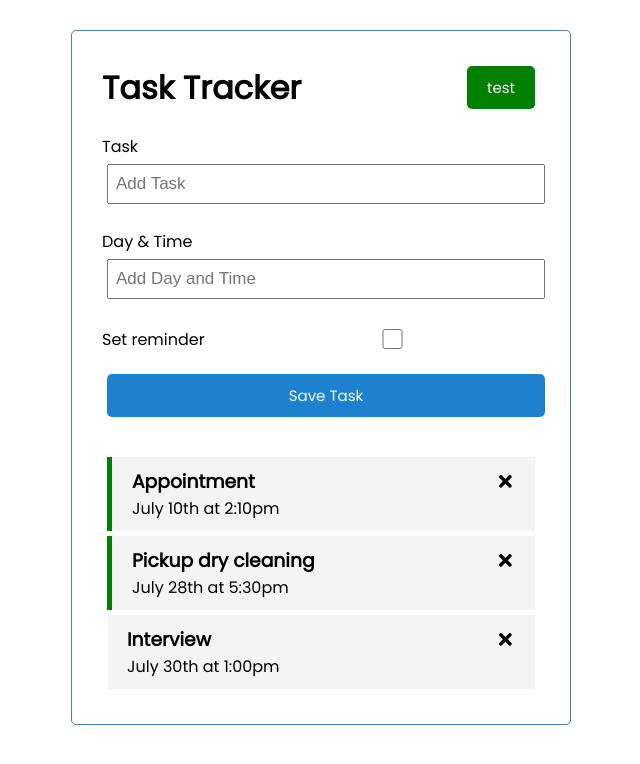
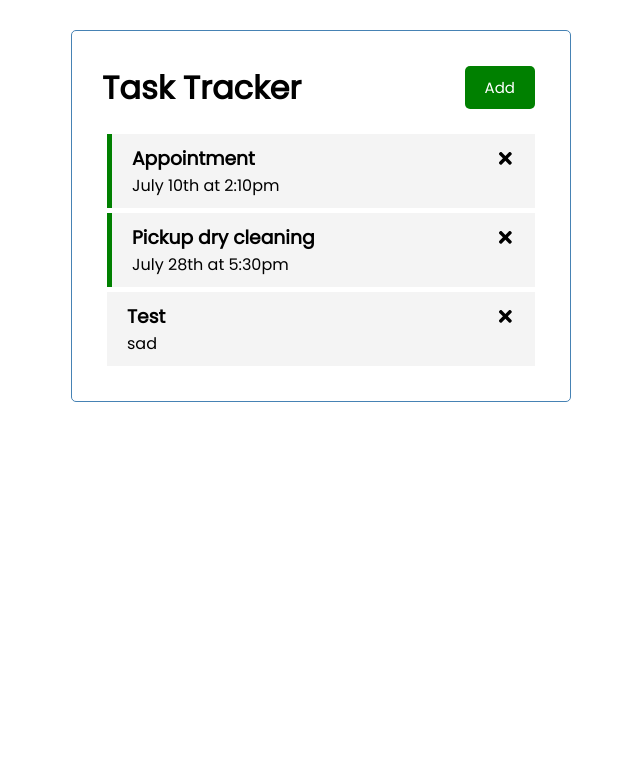
Before and after one commit to chowpow/react-app, a React (Create React App) app: page / in a window 1280 px wide. Shown: the top 764 px of the page, without its empty margins (319-959 px from the left). Built offline with nearby package versions, Linux system fonts and the light colour scheme; data requests are answered from the project's data file.

Commit message:
Now supports http requests to json server

```diff
--- /dev/null
+++ b/db.json
@@ -0,0 +1,22 @@
+{
+  "tasks": [
+    {
+      "id": 1,
+      "text": "Appointment",
+      "day": "July 10th at 2:10pm",
+      "reminder": true
+    },
+    {
+      "id": 2,
+      "text": "Pickup dry cleaning",
+      "day": "July 28th at 5:30pm",
+      "reminder": true
+    },
+    {
+      "text": "Test",
+      "day": "sad",
+      "reminder": false,
+      "id": 4
+    }
+  ]
+}
--- a/package.json
+++ b/package.json
@@ -6,6 +6,7 @@
     "@testing-library/jest-dom": "^5.11.4",
     "@testing-library/react": "^11.1.0",
     "@testing-library/user-event": "^12.1.10",
+    "json-server": "^0.16.3",
     "react": "^17.0.2",
     "react-dom": "^17.0.2",
     "react-icons": "^4.2.0",
@@ -16,7 +17,8 @@
     "start": "react-scripts start",
     "build": "react-scripts build",
     "test": "react-scripts test",
-    "eject": "react-scripts eject"
+    "eject": "react-scripts eject",
+    "server": "json-server --watch db.json --port 5000"
   },
   "eslintConfig": {
     "extends": [
--- a/src/App.js
+++ b/src/App.js
@@ -1,44 +1,89 @@
 import Header from './components/Header'
 import Tasks from './components/Tasks'
 import AddTask from './components/AddTask'
-import { useState } from 'react'
+import { useState, useEffect } from 'react'
 
 const App = () => {
-  const [tasks, setTasks] = useState([
-    {
-        id: 1,
-        text: "Appointment",
-        day: "July 10th at 2:10pm",
-        reminder: true,
-    },
-    {
-        id: 2,
-        text: "Pickup dry cleaning",
-        day: "July 28th at 5:30pm",
-        reminder: true,
-    },
-    {
-        id: 3,
-        text: "Interview",
-        day: "July 30th at 1:00pm",
-        reminder: false,
-    },
-])
+  const [showAddTask, setShowAddTask] = useState (false)
+  const [tasks, setTasks] = useState([])
 
-const deleteTask = (id) => {
-  // console.log("delete", id)
+  useEffect(() => {
+    const getTasks = async() => {
+      const tasksFromServer = await fetchTasks()
+      setTasks(tasksFromServer)
+    }
+
+    getTasks()
+  }, [])
+
+// Fetching tasks
+const fetchTasks = async () => {
+  const res = await fetch("http://localhost:5000/tasks")
+  const data = await res.json()
+
+  return data
+}
+
+const fetchTask = async (id) => {
+  const res = await fetch(`http://localhost:5000/tasks/${id}`)
+  const data = await res.json()
+
+  return data
+}
+
+// Method for deleting tasks
+const deleteTask = async (id) => {
+  // Delete request to server
+  await fetch(`http://localhost:5000/tasks/${id}`, {
+    method: 'DELETE',
+  })
   setTasks(tasks.filter(task => task.id !== id))
 }
 
+// Method for adding tasks
+const addTask = async (task) => {
+  // Post request for adding data to server
+  const responce = await fetch(`http://localhost:5000/tasks`, {
+    method: 'POST',
+    headers: {
+      "Content-type": "application/json"
+    },
+    body: JSON.stringify(task),
+  })
+
+  const data = await responce.json()
+  // const id = Math.floor(Math.random() * 10000) + 1
+
+  // const newTask = {id, ...task}
+  setTasks([...tasks, data])
+}
+
 // Toggle reminder
-const toggleReminder = (id) => {
-  setTasks(tasks.map((task) => task.id === id ? {...task, reminder: !task.reminder} : task))
+const toggleReminder = async (id) => {
+  const taskToToggle = await fetchTask(id)
+  const updateTask = {...taskToToggle, reminder: !taskToToggle.reminder}
+
+  // Put request to update server
+  const res = await fetch(`http://localhost:5000/tasks/${id}`, {
+    method: 'PUT',
+    headers: {
+      "Content-type": "application/json"
+    },
+    body: JSON.stringify(updateTask)
+  })
+
+  const data = await res.json()
+
+  setTasks(tasks.map((task) =>
+    task.id === id ? {...task, reminder: data.reminder} : task))
 }
 
 return (
   <div className="container">
-    <Header />
-    <AddTask />
+    <Header onAdd = {() =>
+    setShowAddTask(!showAddTask)}
+    showAdd = {showAddTask}/>
+    { showAddTask && <AddTask onAdd = {addTask}/>}
     {tasks.length > 0 ? (
       <Tasks listOfTasks={tasks} onDelete = {deleteTask}
       onToggle = {toggleReminder}/>
--- a/src/components/AddTask.js
+++ b/src/components/AddTask.js
@@ -1,13 +1,27 @@
 import {useState} from 'react'
 
-const AddTask = () => {
+const AddTask = ({onAdd}) => {
     const [text, setText] = useState("")
     const [day, setDay] = useState("")
     const [reminder, setReminder] = useState(false)
 
+    const onSubmit = (e) => {
+        e.preventDefault()
+
+        if (!text) {
+            alert('Please add a task')
+            return
+        }
+
+        onAdd({text, day, reminder})
+
+        setText("")
+        setDay("")
+        setReminder(false)
+    }
 
     return (
-        <form className = "add-form">
+        <form className = "add-form" onSubmit = {onSubmit}>
             <div className = "form-control">
                 <label>Task</label>
                 <input type = "text" placeholder = "Add Task" value = {text} onChange = {(e) =>
@@ -20,7 +34,8 @@ const AddTask = () => {
             </div>
             <div className = "form-control form-control-check">
                 <label>Set reminder</label>
-                <input type = "checkbox" value = {reminder} onChange = {(e) =>
+                <input type = "checkbox" checked = {reminder}
+                value = {reminder} onChange = {(e) =>
                 setReminder(e.currentTarget.checked)} />
             </div>
 
--- a/src/components/Button.js
+++ b/src/components/Button.js
@@ -2,15 +2,16 @@ import PropTypes from "prop-types"
 
 const Button = ({color, text, onClick}) => {
     return (
-    <button onClick = {onClick} style={{backgroundColor: color}}
-    className = "btn">
+    <button
+        onClick = {onClick} style={{backgroundColor: color}}
+        className = "btn">
         {text}
-        </button>
+    </button>
     )
 }
 
 Button.defaultProps = {
-    color: "green",
+    color: "blue",
 }
 
 Button.propTypes = {
--- a/src/components/Header.js
+++ b/src/components/Header.js
@@ -1,14 +1,15 @@
 import Button from "./Button"
 
-const Header = () => {
-    const onClick = () => {
-        console.log("click");
-    }
+const Header = ({onAdd, showAdd}) => {
+
 
     return (
         <header className = "header">
           <h1>Task Tracker</h1>
-          <Button text = "test" onClick = {onClick} color = "green"/>
+          <Button
+            color = {showAdd ? "maroon" : "green"}
+            text = {showAdd ? "Close" : "Add"}
+            onClick = {onAdd}/>
         </header>
     )
 }
```
Also changed, not shown: 1 other file (tests, documents, lock files or other folders).
